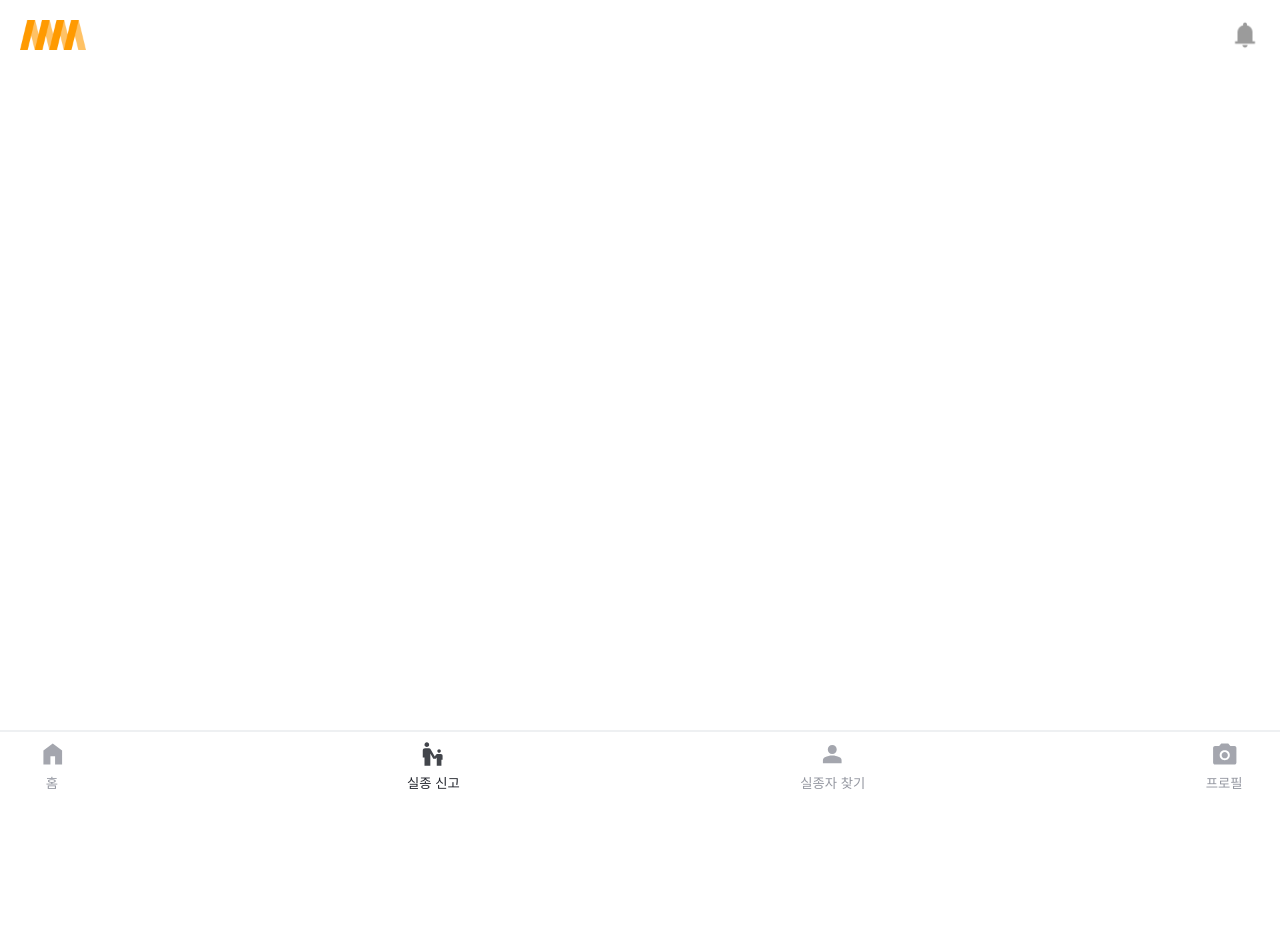
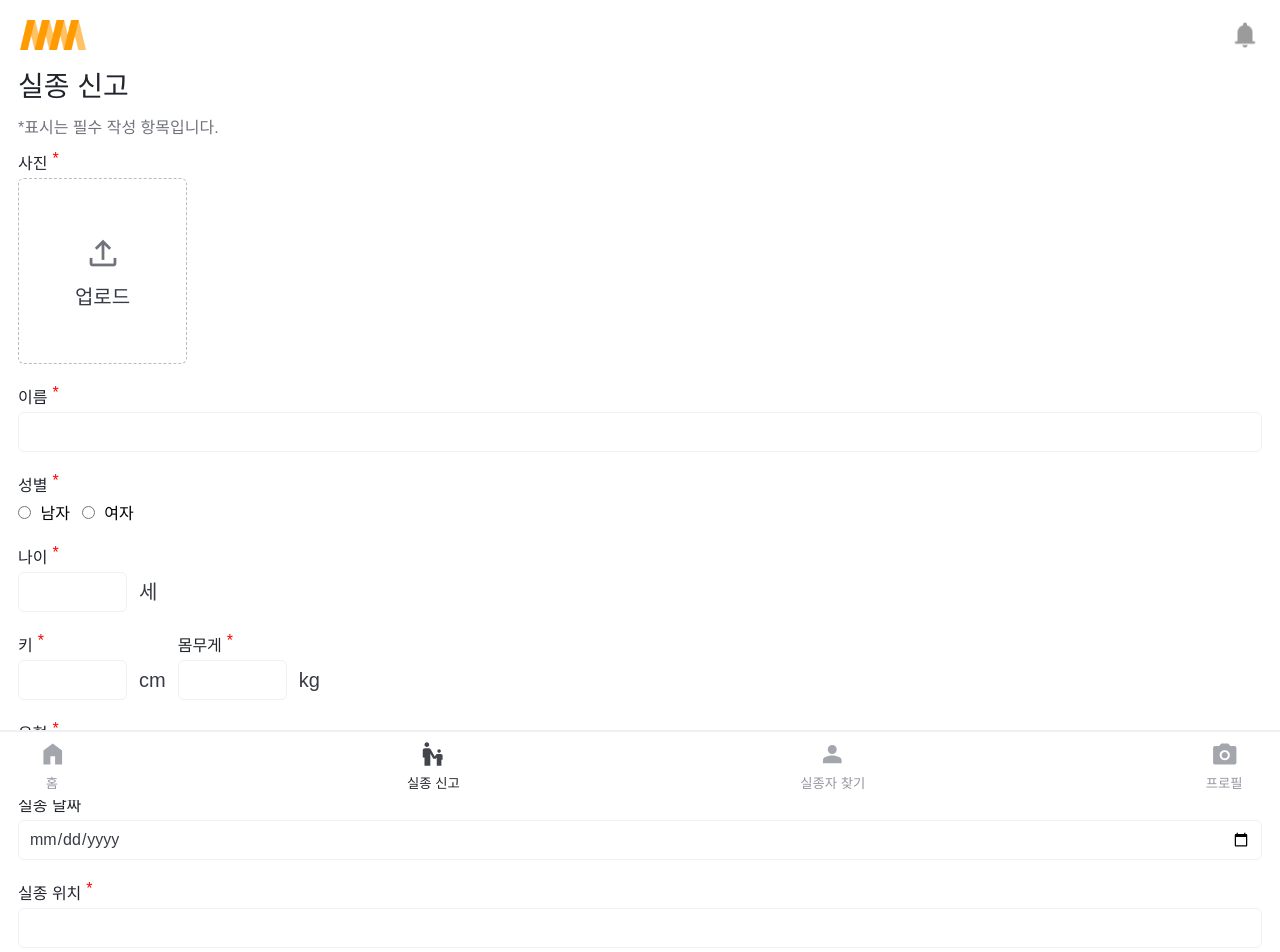
Before and after one commit to APPJAM23/APPJAM23_Frontend, a React (Create React App) app: page /report_detail in a window 1280 px wide. Shown: the top 952 px of the page. Before the commit the page ends 800 px from the top, so only its background shows below. Built offline with nearby package versions, Linux system fonts and the light colour scheme.

Commit message:
실종 신고 작성 페이지 퍼블리싱

```diff
--- a/src/assets/index.js
+++ b/src/assets/index.js
@@ -5,3 +5,4 @@ export { default as EsCalator } from "./escalator";
 export { default as Person } from "./person";
 export { default as Notification } from "./img/notifications.png";
 export { default as EsCalatorWarning } from "./img/escalator_warning.png";
+export { default as UpLoad } from "./img/upload.png";
--- /dev/null
+++ b/src/components/MissingReportDetail/ImgBox.jsx
@@ -0,0 +1,45 @@
+import { styled } from "styled-components";
+import { UpLoad } from "../../assets";
+
+const ImgBox = ({ img, onClick }) => {
+  return (
+    <>
+      {img ? (
+        <ImgContainer src={img} onClick={onClick} />
+      ) : (
+        <Container onClick={onClick}>
+          <img src={UpLoad} alt="업로드" />
+          <p>업로드</p>
+        </Container>
+      )}
+    </>
+  );
+};
+
+const Container = styled.div`
+  width: 169px;
+  height: 186px;
+  border-radius: 6px;
+  border: 1px dashed ${({ theme }) => theme.colors.gray400};
+  display: flex;
+  justify-content: center;
+  align-items: center;
+  flex-direction: column;
+  > img {
+    width: 40px;
+  }
+  > p {
+    font-size: 16px;
+    line-height: 24px;
+    font-weight: 400;
+    color: ${({ theme }) => theme.colors.gray600};
+  }
+`;
+
+const ImgContainer = styled.img`
+  width: 169px;
+  height: 186px;
+  border-radius: 6px;
+`;
+
+export default ImgBox;
--- /dev/null
+++ b/src/components/MissingReportDetail/index.jsx
@@ -0,0 +1,252 @@
+import { useRef, useState } from "react";
+import { styled } from "styled-components";
+import ImgBox from "./ImgBox";
+
+const Content = () => {
+  const fileInput = useRef(null);
+
+  const [upLoadImg, setUpLoadImg] = useState("");
+  const [preview, setPreview] = useState("");
+
+  const imgOnChange = (e) => {
+    if (e.target.files[0]) {
+      setUpLoadImg(e.target.files[0]);
+      setPreview(e.target.files[0]);
+    } else {
+      setUpLoadImg(upLoadImg);
+      setPreview(preview);
+      return;
+    }
+    const reader = new FileReader();
+    reader.onload = () => {
+      if (reader.readyState === 2) {
+        setPreview(reader.result);
+      }
+    };
+    reader.readAsDataURL(e.target.files[0]);
+  };
+
+  return (
+    <Container>
+      <Wrapper>
+        <Title>
+          사진<Red>*</Red>
+        </Title>
+        <ImgBox
+          img={preview}
+          onClick={() => {
+            fileInput.current.click();
+          }}
+        />
+        <input
+          type="file"
+          style={{ display: "none" }}
+          accept="image/*"
+          name="missing_img"
+          onChange={imgOnChange}
+          ref={fileInput}
+        />
+      </Wrapper>
+
+      <Wrapper>
+        <Title>
+          이름<Red>*</Red>
+        </Title>
+        <Input />
+      </Wrapper>
+
+      <Wrapper>
+        <Title>
+          성별<Red>*</Red>
+        </Title>
+        <HorizontalityWrapper>
+          <label>
+            <input type="radio" name="gender" value="male" /> 남자
+          </label>
+          <label>
+            <input type="radio" name="gender" value="female" /> 여자
+          </label>
+        </HorizontalityWrapper>
+      </Wrapper>
+
+      <Wrapper>
+        <Title>
+          나이<Red>*</Red>
+        </Title>
+        <div>
+          <MiniInput />
+          <p>세</p>
+        </div>
+      </Wrapper>
+
+      <HorizontalityWrapper>
+        <Wrapper>
+          <Title>
+            키<Red>*</Red>
+          </Title>
+          <div>
+            <MiniInput />
+            <p>cm</p>
+          </div>
+        </Wrapper>
+        <Wrapper>
+          <Title>
+            몸무게<Red>*</Red>
+          </Title>
+          <div>
+            <MiniInput />
+            <p>kg</p>
+          </div>
+        </Wrapper>
+      </HorizontalityWrapper>
+
+      <Wrapper>
+        <Title>
+          유형<Red>*</Red>
+        </Title>
+        <HorizontalityWrapper>
+          <label>
+            <input type="radio" name="category" value="DEMENTIA" /> 치매
+          </label>
+          <label>
+            <input type="radio" name="category" value="CHILD" /> 아동
+          </label>
+          <label>
+            <input type="radio" name="category" value="DISABLED" /> 장애인
+          </label>
+          <label>
+            <input type="radio" name="category" value="TEENAGE_RUNAWAY" />
+            청소년
+          </label>
+          <label>
+            <input type="radio" name="category" value="ETC" />
+            기타
+          </label>
+        </HorizontalityWrapper>
+      </Wrapper>
+
+      <Wrapper>
+        <Title>
+          실종 날짜<Red>*</Red>
+        </Title>
+        <DateInput type="date" />
+      </Wrapper>
+      <Wrapper>
+        <Title>
+          실종 위치<Red>*</Red>
+        </Title>
+        <Input />
+      </Wrapper>
+
+      <Wrapper>
+        <Title>인상착의</Title>
+        <Text />
+      </Wrapper>
+
+      <Wrapper>
+        <Title>특이사항</Title>
+        <Text />
+      </Wrapper>
+
+      <ReportButton>실종 신고하기</ReportButton>
+    </Container>
+  );
+};
+
+const Container = styled.div`
+  display: flex;
+  flex-direction: column;
+  gap: 20px;
+  margin-bottom: 70px;
+`;
+
+const Wrapper = styled.div`
+  display: flex;
+  flex-direction: column;
+  gap: 4px;
+  > div {
+    display: flex;
+    gap: 12px;
+    align-items: center;
+    > p {
+      font-size: 20px;
+      line-height: 24px;
+      font-weight: 400;
+      color: ${({ theme }) => theme.colors.gray800};
+    }
+  }
+`;
+
+const Title = styled.span`
+  color: ${({ theme }) => theme.colors.gray900};
+  display: flex;
+  gap: 5px;
+`;
+
+const Red = styled.p`
+  color: red;
+`;
+
+const Input = styled.input`
+  width: inherit;
+  height: 40px;
+  outline: none;
+  border: 1px solid ${({ theme }) => theme.colors.gray200};
+  border-radius: 6px;
+  padding: 0 10px;
+  font-size: 16px;
+  color: ${({ theme }) => theme.colors.gray800};
+`;
+
+const HorizontalityWrapper = styled.div`
+  display: flex;
+  gap: 12px;
+  > label {
+    > input {
+      margin-right: 5px;
+    }
+  }
+`;
+
+const MiniInput = styled.input`
+  width: 109px;
+  height: 40px;
+  outline: none;
+  border-radius: 6px;
+  border: 1px solid ${({ theme }) => theme.colors.gray200};
+  padding: 0 10px;
+  font-size: 16px;
+  color: ${({ theme }) => theme.colors.gray800};
+`;
+
+const DateInput = styled.input`
+  height: 40px;
+  border: 1px solid ${({ theme }) => theme.colors.gray200};
+  padding: 0 10px;
+  font-size: 16px;
+  color: ${({ theme }) => theme.colors.gray800};
+  border-radius: 6px;
+  outline: none;
+`;
+
+const Text = styled.textarea`
+  min-height: 120px;
+  padding: 10px;
+  font-size: 16px;
+  color: ${({ theme }) => theme.colors.gray800};
+  border-radius: 6px;
+  outline: none;
+  border: 1px solid ${({ theme }) => theme.colors.gray200};
+`;
+
+const ReportButton = styled.button`
+  background: ${({ theme }) => theme.colors.Primary};
+  border-radius: 6px;
+  color: ${({ theme }) => theme.colors.WHITE};
+  border: none;
+  height: 48px;
+  font-size: 16px;
+  line-height: 24px;
+`;
+
+export default Content;
--- a/src/pages/MissingReportDetailPage.jsx
+++ b/src/pages/MissingReportDetailPage.jsx
@@ -1,5 +1,12 @@
+import Content from "../components/MissingReportDetail";
+import PageContainer from "../components/PageContainer";
+
 const MissingReportDetailPage = () => {
-  return <></>;
+  return (
+    <PageContainer title="실종 신고" subTitle="*표시는 필수 작성 항목입니다.">
+      <Content />
+    </PageContainer>
+  );
 };
 
 export default MissingReportDetailPage;
```
Also changed, not shown: src/assets/img/upload.png (added).
